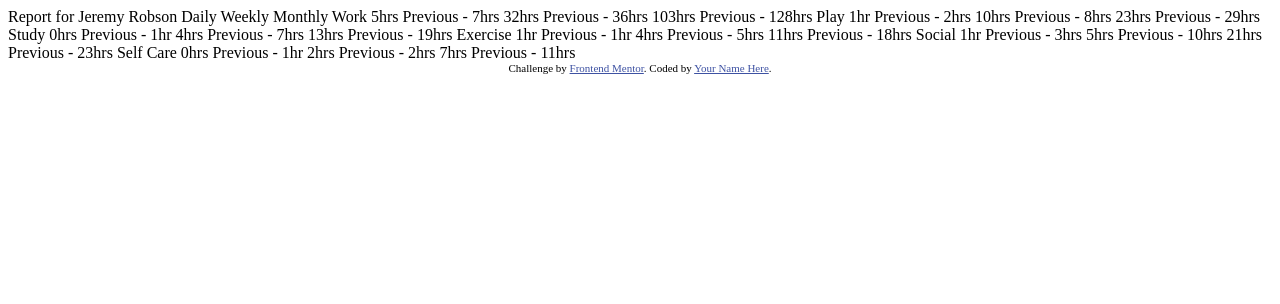
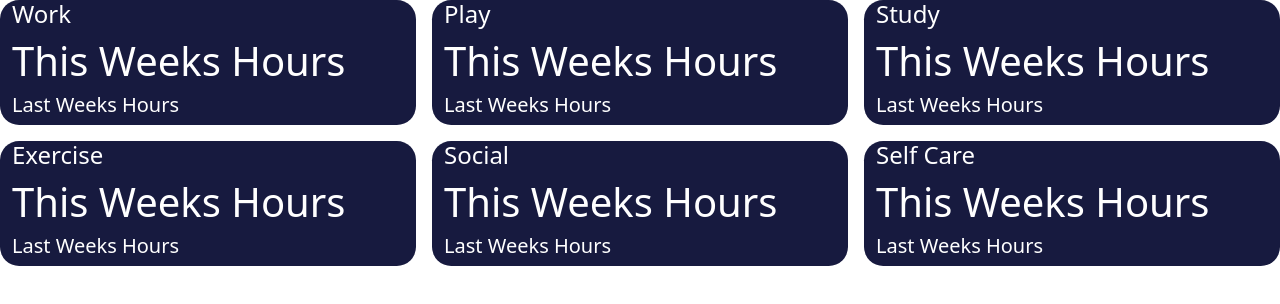
Before and after one commit to BrockSpacek/Time-Tracker, a plain HTML site: page index.html in a window 1280 px wide. Drawn offline with nearby package versions, Linux system fonts and the light colour scheme.

Commit message:
Created a grid for six sections and slightly styled them

```diff
--- a/index.html
+++ b/index.html
@@ -1,80 +1,95 @@
-<!DOCTYPE html>
+<!doctype html>
 <html lang="en">
-<head>
-  <meta charset="UTF-8">
-  <meta name="viewport" content="width=device-width, initial-scale=1.0"> <!-- displays site properly based on user's device -->
+  <head>
+    <meta charset="utf-8">
+    <meta name="viewport" content="width=device-width, initial-scale=1">
+    <title>Time Tracker</title>
+    <link href="https://cdn.jsdelivr.net/npm/bootstrap@5.3.3/dist/css/bootstrap.min.css" rel="stylesheet" integrity="sha384-QWTKZyjpPEjISv5WaRU9OFeRpok6YctnYmDr5pNlyT2bRjXh0JMhjY6hW+ALEwIH" crossorigin="anonymous">
+    <link rel="stylesheet" href="./styles/style.css">
+  </head>
+  <body>
 
-  <link rel="icon" type="image/png" sizes="32x32" href="./images/favicon-32x32.png">
+    <section class="main-grid">
+        <article class="workSection">
+            <div class="container">
+              <div class="row">
+                <div class="col">
+                    <h4>Work</h4>
+                    <h1>This Weeks Hours</h1>
+                    <h5>Last Weeks Hours</h5>
+                </div>
+              </div>
+            </div>
+          </article>
 
-  <title>Frontend Mentor | Time tracking dashboard</title>
+          <article class="playSection">
+            <div class="container">
+              <div class="row">
+                <div class="col">
+                    <h4>Play</h4>
+                    <h1>This Weeks Hours</h1>
+                    <h5>Last Weeks Hours</h5>
+                </div>
+              </div>
+            </div>
+          </article>
 
-  <!-- Feel free to remove these styles or customise in your own stylesheet 👍 -->
-  <style>
-    .attribution { font-size: 11px; text-align: center; }
-    .attribution a { color: hsl(228, 45%, 44%); }
-  </style>
-</head>
-<body>
+          <article class="studySection">
+            <div class="container">
+              <div class="row">
+                <div class="col">
+                    <h4>Study</h4>
+                    <h1>This Weeks Hours</h1>
+                    <h5>Last Weeks Hours</h5>
+                </div>
+              </div>
+            </div>
+          </article>
 
-  Report for
-  Jeremy Robson
+          <article class="exerciseSection">
+            <div class="container">
+              <div class="row">
+                <div class="col">
+                    <h4>Exercise</h4>
+                    <h1>This Weeks Hours</h1>
+                    <h5>Last Weeks Hours</h5>
+                </div>
+              </div>
+            </div>
+          </article>
 
-  Daily
-  Weekly
-  Monthly
+          <article class="socialSection">
+            <div class="container">
+              <div class="row">
+                <div class="col">
+                    <h4>Social</h4>
+                    <h1>This Weeks Hours</h1>
+                    <h5>Last Weeks Hours</h5>
+                </div>
+              </div>
+            </div>
+          </article>
 
-  Work
-  5hrs <!-- daily -->
-  Previous - 7hrs <!-- daily -->
-  32hrs <!-- weekly -->
-  Previous - 36hrs <!-- weekly -->
-  103hrs <!-- monthly -->
-  Previous - 128hrs <!-- monthly -->
+          <article class="selfCareSection">
+            <div class="container">
+              <div class="row">
+                <div class="col">
+                    <h4>Self Care</h4>
+                    <h1>This Weeks Hours</h1>
+                    <h5>Last Weeks Hours</h5>
+                </div>
+              </div>
+            </div>
+          </article>
 
-  Play
-  1hr <!-- daily -->
-  Previous - 2hrs <!-- daily -->
-  10hrs <!-- weekly -->
-  Previous - 8hrs <!-- weekly -->
-  23hrs <!-- monthly -->
-  Previous - 29hrs <!-- monthly -->
-
-  Study
-  0hrs <!-- daily -->
-  Previous - 1hr <!-- daily -->
-  4hrs <!-- weekly -->
-  Previous - 7hrs <!-- weekly -->
-  13hrs <!-- monthly -->
-  Previous - 19hrs <!-- monthly -->
-
-  Exercise
-  1hr <!-- daily -->
-  Previous - 1hr <!-- daily -->
-  4hrs <!-- weekly -->
-  Previous - 5hrs <!-- weekly -->
-  11hrs <!-- monthly -->
-  Previous - 18hrs <!-- monthly -->
-
-  Social
-  1hr <!-- daily -->
-  Previous - 3hrs <!-- daily -->
-  5hrs <!-- weekly -->
-  Previous - 10hrs <!-- weekly -->
-  21hrs <!-- monthly -->
-  Previous - 23hrs <!-- monthly -->
-
-  Self Care
-  0hrs <!-- daily -->
-  Previous - 1hr <!-- daily -->
-  2hrs <!-- weekly -->
-  Previous - 2hrs <!-- weekly -->
-  7hrs <!-- monthly -->
-  Previous - 11hrs <!-- monthly -->
+    </section>
 
 
-  <div class="attribution">
-    Challenge by <a href="https://www.frontendmentor.io?ref=challenge" target="_blank">Frontend Mentor</a>.
-    Coded by <a href="#">Your Name Here</a>.
-  </div>
-</body>
+
+
+
+
+    <script src="https://cdn.jsdelivr.net/npm/bootstrap@5.3.3/dist/js/bootstrap.bundle.min.js" integrity="sha384-YvpcrYf0tY3lHB60NNkmXc5s9fDVZLESaAA55NDzOxhy9GkcIdslK1eN7N6jIeHz" crossorigin="anonymous"></script>
+    <script src="./scripts/app.js"></script>
+  </body>
 </html>
--- a/styles/style.css
+++ b/styles/style.css
@@ -0,0 +1,55 @@
+.main-grid{
+    display: grid;
+    grid-template-columns: repeat(3, 1fr);
+    grid-template-rows: repeat(2,1fr);
+    gap: 1rem;
+}
+
+
+.workSection{
+    grid-column: 1;
+    grid-row: 1;
+    background-color: #171a3f;
+    border-radius: 1.2rem;
+    color: white;
+}
+
+.playSection{
+    grid-column: 2;
+    grid-row: 1;
+    background-color: #171a3f;
+    border-radius: 1.2rem;
+    color: white;
+}
+
+.studySection{
+    grid-column: 3;
+    grid-row: 1;
+    background-color: #171a3f;
+    border-radius: 1.2rem;
+    color: white;
+}
+
+.exerciseSection{
+    grid-column: 1;
+    grid-row: 2;
+    background-color: #171a3f;
+    border-radius: 1.2rem;
+    color: white;
+}
+
+.socialSection{
+    grid-column: 2;
+    grid-row: 2;
+    background-color: #171a3f;
+    border-radius: 1.2rem;
+    color: white;
+}
+
+.selfCareSection{
+    grid-column: 3;
+    grid-row: 2;
+    background-color: #171a3f;
+    border-radius: 1.2rem;
+    color: white;
+}
```
